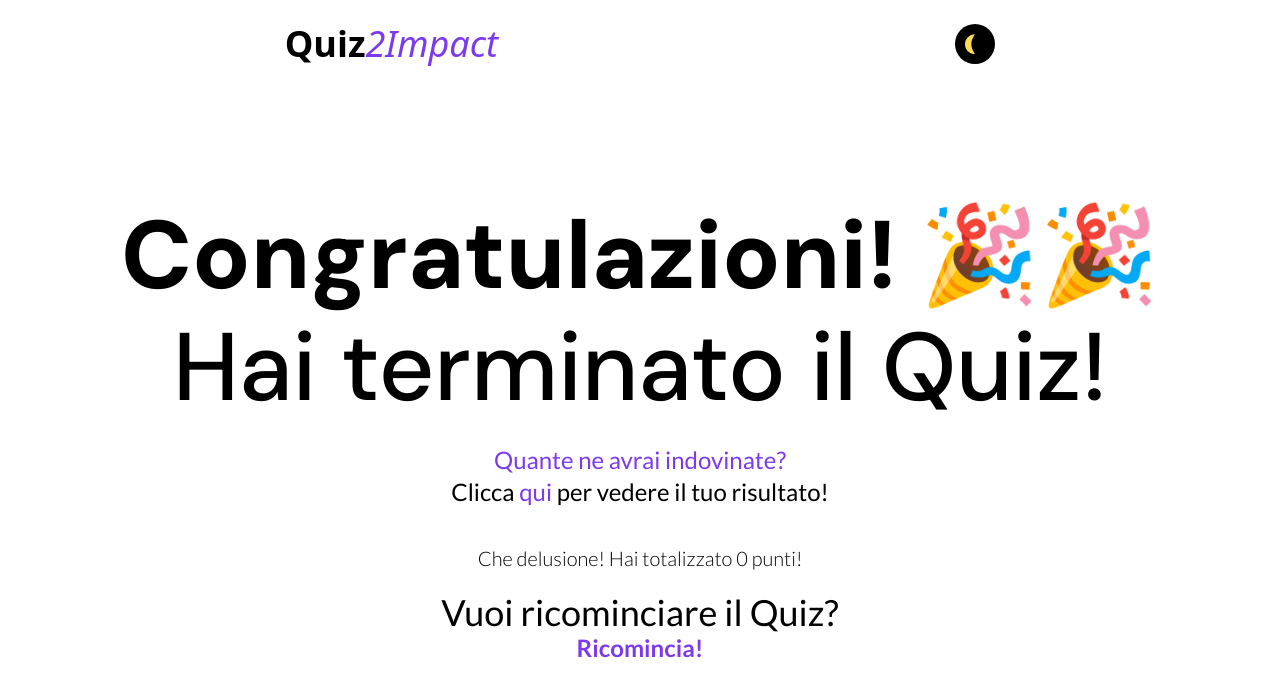
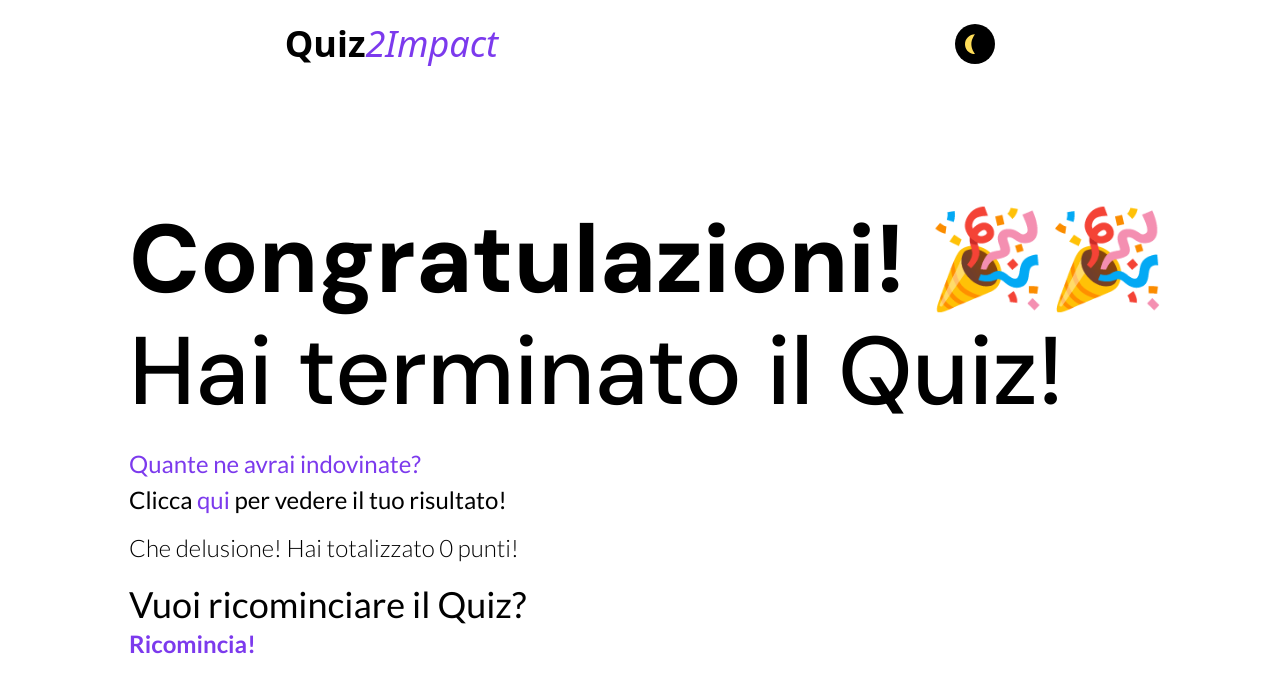
Before and after one commit to Matteonegridev/QuizApp, a React (Vite) app: page /questions/10 in a window 1280 px wide. Both pictures are taken after a click on the link "qui". Shown: the top 696 px of the page. Built offline with nearby package versions, Linux system fonts and the light colour scheme.

Commit message:
fixed typos

```diff
--- a/src/routes/Step10.tsx
+++ b/src/routes/Step10.tsx
@@ -15,14 +15,14 @@ function ScorePage({ score, setScore }: ScorePageProp) {
   return (
     <>
       <Header />
-      <section className="grid place-content-center min-h-screen -mt-14 sm:-mt-28 [&>*]:dark:text-white ">
-        <div className=" text-center">
-          <h1 className="text-8xl sm:text-4xl font-headers font-extrabold leading-[7rem]">
+      <section className="grid place-content-center min-h-screen -mt-14 sm:-mt-28 [&>*]:dark:text-white [&>*]:text-pretty ">
+        <div className="py-5 ml-4 text-left">
+          <h1 className="text-8xl sm:text-4xl pb-5 font-headers font-extrabold leading-[7rem]">
             Congratulazioni! <span className="md:hidden sm:hidden">🎉🎉</span>{" "}
             <p className="font-medium">Hai terminato il Quiz!</p>
           </h1>
-          <div className="p-5 mb-4">
-            <p className="font-paragr text-violet-600 dark:text-orangeAccent text-2xl">
+          <div className="mb-4 2xl:[&>*]:text-3xl">
+            <p className="font-paragr text-violet-600 dark:text-orangeAccent pb-1 text-2xl ">
               Quante ne avrai indovinate?
             </p>
             <p className="text-2xl font-paragr">
@@ -45,26 +45,28 @@ function ScorePage({ score, setScore }: ScorePageProp) {
             {isShow &&
               (score <= 4 ? (
                 <div className="mb-5">
-                  <p className="font-paragr font-light text-xl ">
+                  <p className="font-paragr font-light text-2xl ">
                     Che delusione! Hai totalizzato {score} punti!
                   </p>
                 </div>
               ) : score >= 4 && score <= 7 ? (
                 <div className="mb-5">
-                  <p className="font-paragr font-light text-xl ">
-                    {score} Credo che puoi fare ancora meglio... {score}{" "}
+                  <p className="font-paragr font-light text-2xl ">
+                    Puoi fare ancora meglio: {score} risposte esatte!
                   </p>
                 </div>
               ) : (
                 <div className="mb-5">
-                  <p className="font-paragr font-light text-xl ">
-                    Geniale! Ecco il tuo punteggio: {score}
+                  <p className="font-paragr font-light text-2xl ">
+                    Geniale! Ecco il tuo punteggio: {score} risposte esatte.
                   </p>
                 </div>
               ))}
           </div>
           <div className="sm:flex sm:flex-col gap-9">
-            <h1 className="text-4xl font-paragr">Vuoi ricominciare il Quiz?</h1>
+            <h1 className="text-4xl font-paragr pb-1">
+              Vuoi ricominciare il Quiz?
+            </h1>
             <Link
               className="font-paragr  text-violet-600 text-2xl font-bold dark:text-orangeAccent"
               to={"/"}
```
